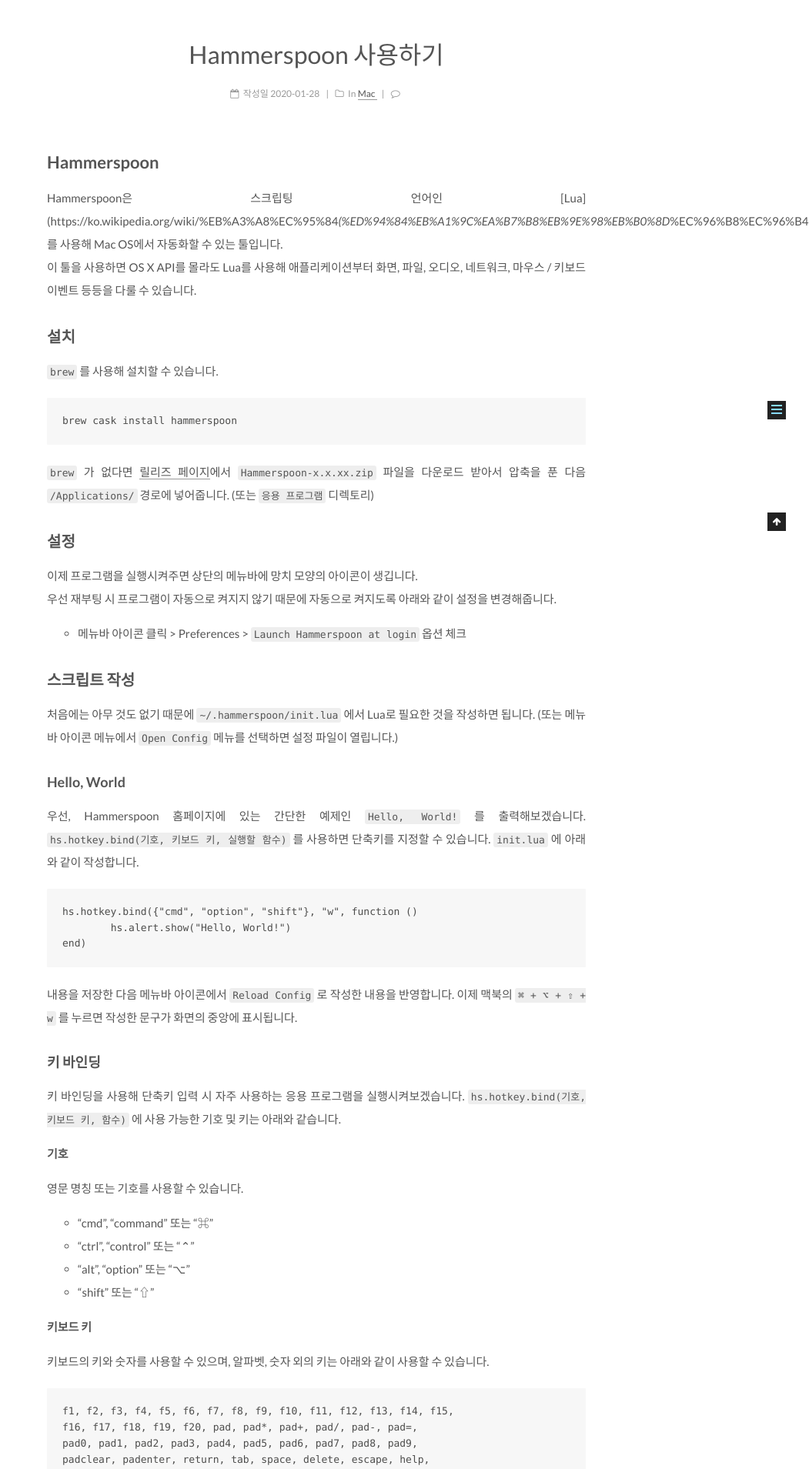
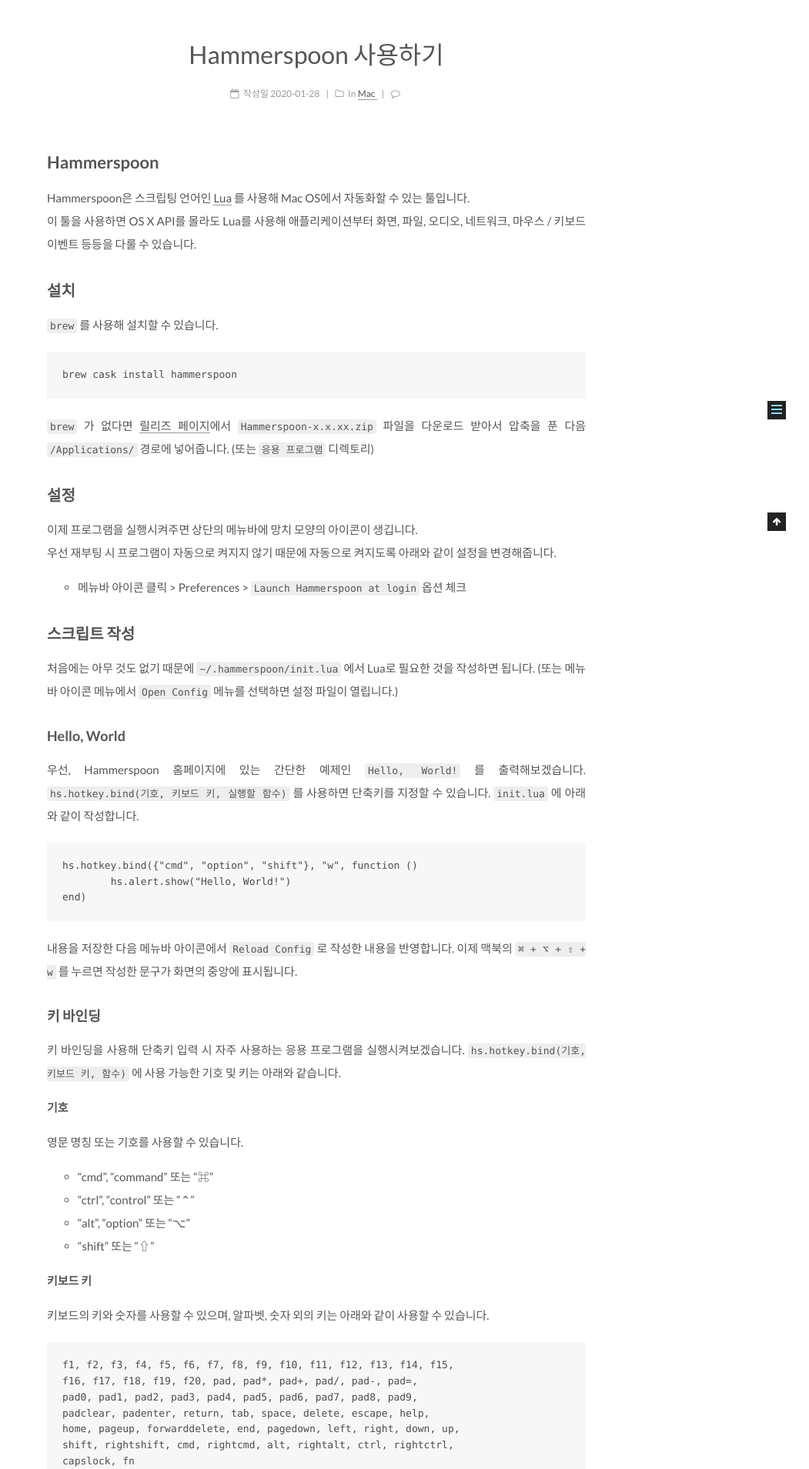
Before and after one commit to jhpapa/jhpapa.github.io, a Jekyll site: the page built from _posts/2020-01-28-hammerspoon-tutorials.md, in a window 1280 px wide. Shown: the part 310-2219 px from the top of the page at 77% size, without its empty margins (229-1280 px from the left). Built offline with Jekyll 4.4.1, drawn with Linux system fonts in a browser that asks for light colours; some of the changed lines change nothing that is shown.

Commit message:
포스트 수정

```diff
--- a/_posts/2020-01-28-hammerspoon-tutorials.md
+++ b/_posts/2020-01-28-hammerspoon-tutorials.md
@@ -12,7 +12,7 @@
 
 # Hammerspoon
 
-Hammerspoon은 스크립팅 언어인 [Lua](https://ko.wikipedia.org/wiki/%EB%A3%A8%EC%95%84_(%ED%94%84%EB%A1%9C%EA%B7%B8%EB%9E%98%EB%B0%8D_%EC%96%B8%EC%96%B4) 를 사용해 Mac OS에서 자동화할 수 있는 툴입니다.
+Hammerspoon은 스크립팅 언어인 [Lua](https://www.lua.org/) 를 사용해 Mac OS에서 자동화할 수 있는 툴입니다.
 이 툴을 사용하면 OS X API를 몰라도 Lua를 사용해 애플리케이션부터 화면, 파일, 오디오, 네트워크, 마우스 / 키보드 이벤트 등등을 다룰 수 있습니다.
 
 ## 설치
```
